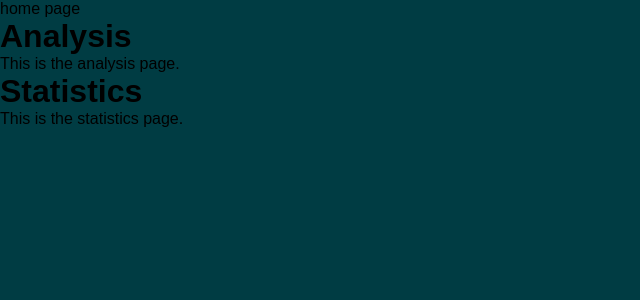
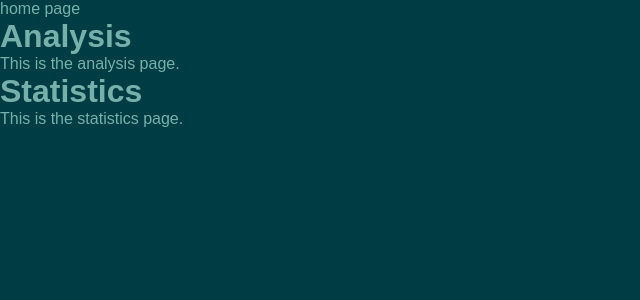
Before and after one commit to biotechHack24/you-are-what-you-eat, a Next.js app: page / in a window 1280 px wide. Shown: the top 300 px of the page, without its empty margins (0-640 px from the left). Built offline with nearby package versions, Linux system fonts and the light colour scheme.

Commit message:
feat: font color

```diff
--- a/src/app/globals.css
+++ b/src/app/globals.css
@@ -12,7 +12,7 @@ body {
 }
 
 body {
-  color: var(--foreground);
+  color: var(--primary);
   background: var(--background);
   font-family: Arial, Helvetica, sans-serif;
   -webkit-font-smoothing: antialiased;
```
